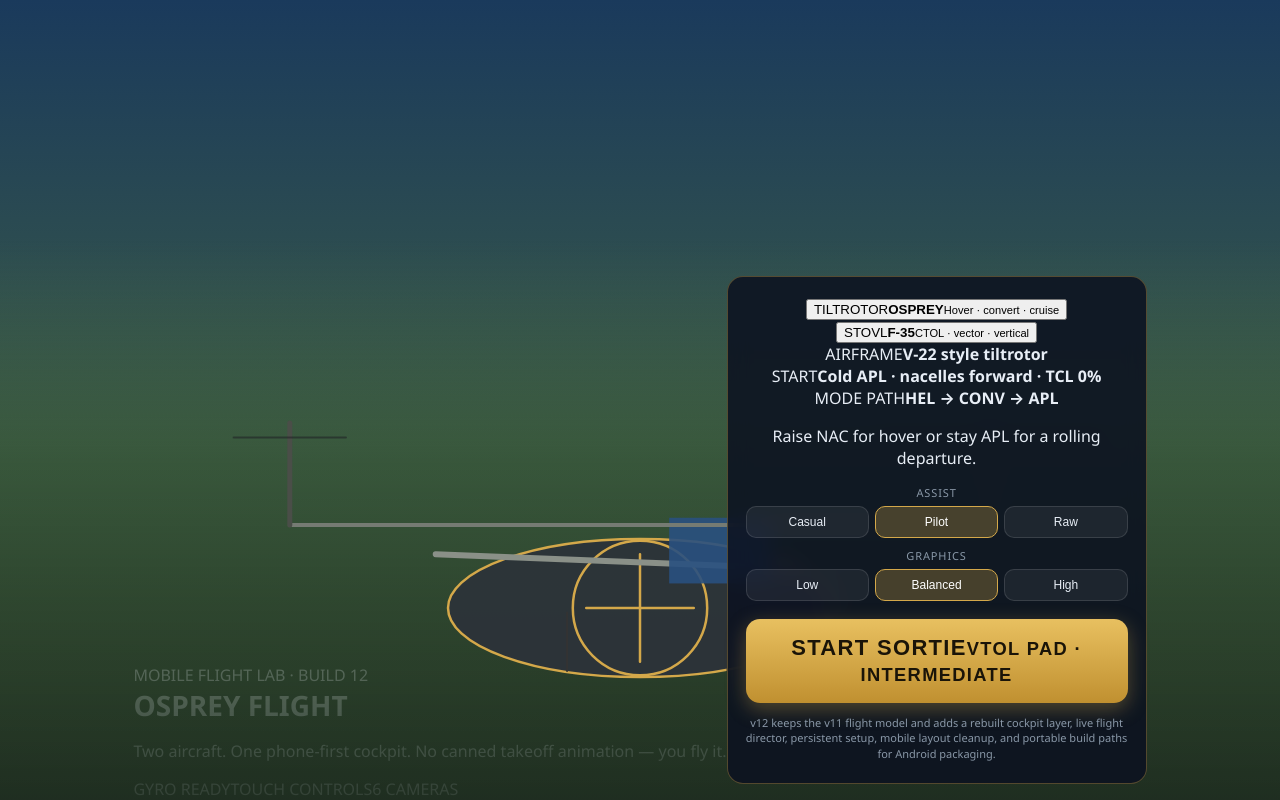
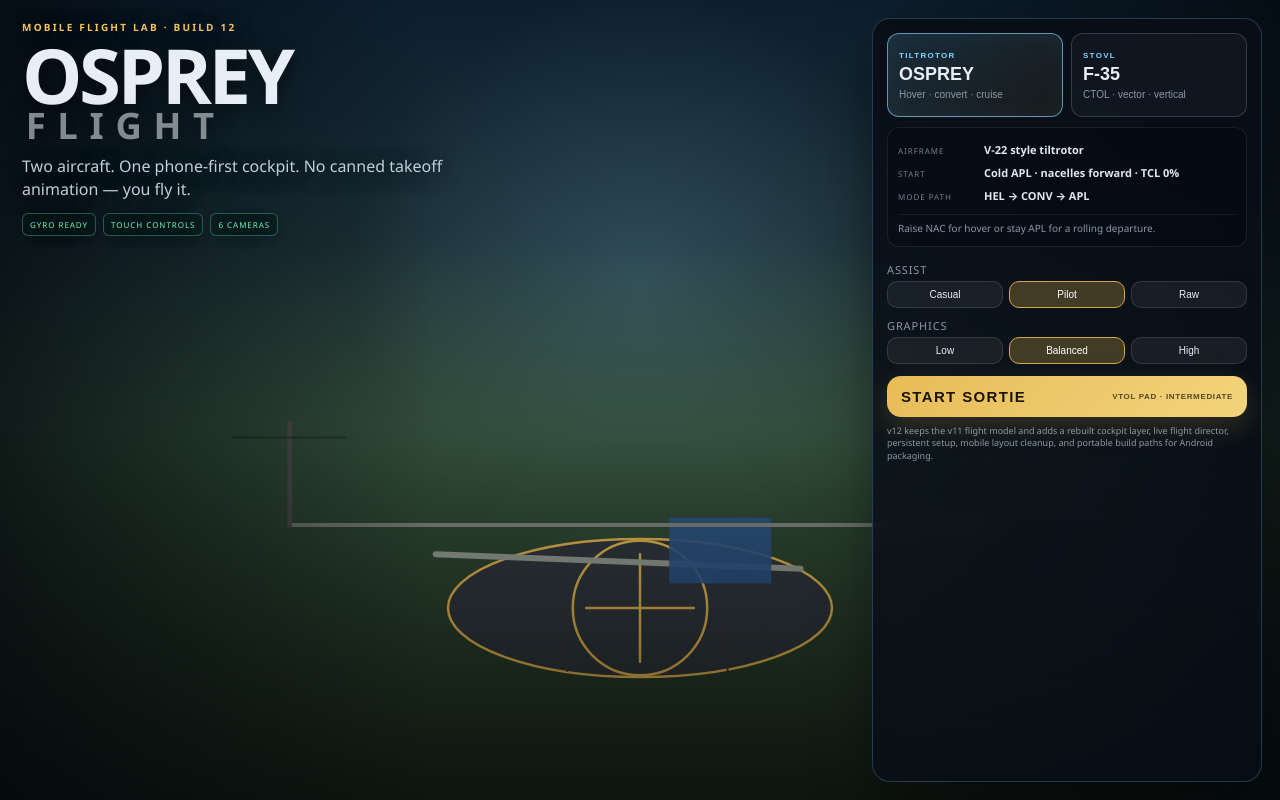
Before and after one commit to xz64uj777/VTOL, a React (Vite) app: page / in a window 1280 px wide. Built offline with nearby package versions, Linux system fonts and the light colour scheme.

Commit message:
v12: cockpit and hangar visual redesign

```diff
--- a/src/App.css
+++ b/src/App.css
@@ -910,3 +910,346 @@
   border-color: rgba(255, 120, 80, 0.65);
   background: rgba(60, 25, 20, 0.9);
 }
+
+
+/* —— v12 cockpit / hangar makeover —— */
+:root {
+  --glass: rgba(7, 12, 20, 0.76);
+  --glass-strong: rgba(7, 12, 20, 0.92);
+  --line: rgba(184, 213, 232, 0.2);
+  --green: #73f3ba;
+  --amber: #f4c35c;
+  --red: #ff725f;
+  --cyan: #80d8ff;
+}
+
+.hangar-v12 {
+  align-items: stretch;
+  justify-content: stretch;
+  background:
+    radial-gradient(circle at 50% 35%, rgba(92, 140, 170, 0.35), transparent 35%),
+    linear-gradient(180deg, #102639 0%, #273d3b 52%, #151c18 100%);
+}
+.hangar-vignette {
+  position: absolute;
+  inset: 0;
+  z-index: 1;
+  pointer-events: none;
+  background:
+    linear-gradient(90deg, rgba(2,7,12,.7), transparent 34%, transparent 66%, rgba(2,7,12,.7)),
+    linear-gradient(180deg, rgba(0,0,0,.18), transparent 55%, rgba(0,0,0,.52));
+}
+.hangar-hero {
+  position: absolute;
+  z-index: 2;
+  left: max(22px, env(safe-area-inset-left));
+  top: max(20px, env(safe-area-inset-top));
+  width: min(520px, 46vw);
+  text-shadow: 0 3px 20px rgba(0,0,0,.6);
+}
+.hangar-eyebrow {
+  color: var(--amber);
+  font-size: 10px;
+  font-weight: 800;
+  letter-spacing: .22em;
+}
+.hangar-hero h1 {
+  margin: 8px 0 4px;
+  font-size: clamp(34px, 6vw, 76px);
+  line-height: .88;
+  letter-spacing: -.045em;
+}
+.hangar-hero h1 span {
+  display: block;
+  color: rgba(232,238,246,.55);
+  font-size: .48em;
+  letter-spacing: .32em;
+  margin-left: .1em;
+}
+.hangar-hero p {
+  margin: 14px 0 12px;
+  width: min(430px, 100%);
+  color: #c2cfda;
+  font-size: clamp(12px, 1.5vw, 16px);
+  line-height: 1.45;
+}
+.hangar-statusline {
+  display: flex;
+  gap: 7px;
+  flex-wrap: wrap;
+}
+.hangar-statusline span {
+  padding: 5px 7px;
+  border: 1px solid rgba(115,243,186,.3);
+  background: rgba(5,28,23,.42);
+  color: var(--green);
+  border-radius: 6px;
+  font-size: 8px;
+  letter-spacing: .12em;
+}
+.hangar-panel-v12 {
+  position: absolute;
+  right: max(18px, env(safe-area-inset-right));
+  top: max(18px, env(safe-area-inset-top));
+  bottom: max(18px, env(safe-area-inset-bottom));
+  width: min(390px, 46vw);
+  margin: 0;
+  padding: 14px;
+  overflow: auto;
+  text-align: left;
+  border-radius: 18px;
+  background: linear-gradient(180deg, rgba(8,14,23,.94), rgba(8,14,23,.78));
+  border-color: rgba(128,216,255,.22);
+  box-shadow: 0 24px 60px rgba(0,0,0,.35);
+}
+.aircraft-picker {
+  display: grid;
+  grid-template-columns: 1fr 1fr;
+  gap: 8px;
+}
+.aircraft-card {
+  min-height: 84px;
+  padding: 11px;
+  border: 1px solid var(--line);
+  border-radius: 12px;
+  background: rgba(255,255,255,.035);
+  color: var(--text);
+  text-align: left;
+  cursor: pointer;
+}
+.aircraft-card strong,
+.aircraft-card small,
+.aircraft-card span { display: block; }
+.aircraft-card strong { font-size: 18px; margin: 4px 0; }
+.aircraft-card small { color: var(--dim); font-size: 10px; }
+.aircraft-card.active {
+  border-color: rgba(128,216,255,.65);
+  background: linear-gradient(145deg, rgba(128,216,255,.15), rgba(212,168,74,.08));
+  box-shadow: inset 0 0 24px rgba(128,216,255,.05);
+}
+.aircraft-kicker {
+  color: var(--cyan);
+  font-size: 8px;
+  font-weight: 800;
+  letter-spacing: .16em;
+}
+.launch-brief {
+  margin: 10px 0 8px;
+  padding: 10px;
+  border: 1px solid rgba(255,255,255,.08);
+  border-radius: 12px;
+  background: rgba(0,0,0,.18);
+}
+.launch-brief > div {
+  display: grid;
+  grid-template-columns: 78px 1fr;
+  gap: 8px;
+  padding: 4px 0;
+  align-items: baseline;
+}
+.launch-brief strong { font-size: 11px; color: #dce7ef; }
+.launch-brief p {
+  margin: 7px 0 0;
+  padding-top: 7px;
+  border-top: 1px solid rgba(255,255,255,.07);
+  color: var(--dim);
+  font-size: 10px;
+  line-height: 1.35;
+}
+.brief-label {
+  color: #6f8190;
+  font-size: 8px;
+  letter-spacing: .12em;
+}
+.hangar-options {
+  display: grid;
+  grid-template-columns: 1fr;
+  gap: 3px;
+}
+.hangar-option .hangar-label { margin: 7px 0 4px; }
+.seg.compact button { padding: 7px 5px; font-size: 10px; }
+.fly-btn-v12 {
+  margin-top: 12px;
+  padding: 12px 14px;
+  display: flex;
+  justify-content: space-between;
+  align-items: center;
+  text-align: left;
+  background: linear-gradient(135deg, #e7bc58, #f3d47c);
+  box-shadow: 0 10px 28px rgba(212,168,74,.2);
+}
+.fly-btn-v12 span { font-size: 15px; letter-spacing: .09em; }
+.fly-btn-v12 small { font-size: 8px; letter-spacing: .08em; opacity: .72; }
+.hangar-hint-v12 { font-size: 9px; margin-top: 8px; }
+
+.flight-brand {
+  position: absolute;
+  z-index: 3;
+  left: max(9px, env(safe-area-inset-left));
+  bottom: max(8px, env(safe-area-inset-bottom));
+  display: flex;
+  align-items: baseline;
+  gap: 6px;
+  color: rgba(231,239,246,.38);
+  pointer-events: none;
+  letter-spacing: .14em;
+}
+.flight-brand span { font-size: 8px; font-weight: 800; }
+.flight-brand small { font-size: 7px; color: var(--amber); }
+
+.hud-v12 { right: 310px; }
+.hud-primary { align-items: stretch; }
+.hud-v12 .hud-chip {
+  min-height: 35px;
+  background: linear-gradient(180deg, rgba(6,12,20,.83), rgba(6,12,20,.63));
+  border-color: var(--line);
+  border-radius: 7px;
+  box-shadow: inset 0 1px rgba(255,255,255,.03);
+}
+.hud-v12 .hud-chip .v { font-size: 15px; }
+.hud-speed { border-color: rgba(128,216,255,.38) !important; }
+.hud-vs.descending .v { color: var(--amber); }
+.hud-vs.danger { border-color: var(--red) !important; }
+.hud-vs.danger .v { color: #ff9d8f; }
+.hud-status-rail {
+  display: flex;
+  align-items: center;
+  gap: 5px;
+  margin-top: 5px;
+  max-width: max-content;
+  padding: 4px 5px;
+  border-radius: 7px;
+  background: rgba(5,10,17,.7);
+  border: 1px solid rgba(255,255,255,.07);
+  font-size: 8px;
+  letter-spacing: .08em;
+  color: #8ea0ae;
+}
+.hud-status-rail > span { white-space: nowrap; }
+.hud-airframe { color: var(--cyan); font-weight: 800; }
+.hud-power strong { color: #d9e7ef; }
+.hud-state {
+  padding: 2px 4px;
+  border-radius: 4px;
+  border: 1px solid rgba(255,255,255,.08);
+}
+.hud-state.active { color: var(--green); border-color: rgba(115,243,186,.28); }
+.hud-state.warn { color: #ff9d8f; border-color: rgba(255,114,95,.45); }
+.hud-camera { color: #687b8a; }
+.hud-reticle {
+  position: fixed;
+  left: 50%;
+  top: 50%;
+  width: 86px;
+  height: 24px;
+  transform: translate(-50%, -50%);
+  opacity: .55;
+}
+.reticle-dot {
+  position: absolute;
+  left: 50%;
+  top: 50%;
+  width: 5px;
+  height: 5px;
+  margin: -2.5px;
+  border: 1px solid rgba(220,242,255,.9);
+  border-radius: 50%;
+}
+.reticle-wing {
+  position: absolute;
+  top: 50%;
+  width: 28px;
+  height: 1px;
+  background: rgba(220,242,255,.8);
+}
+.reticle-left { left: 0; }
+.reticle-right { right: 0; }
+
+.flight-advisory {
+  position: absolute;
+  z-index: 5;
+  top: max(76px, calc(env(safe-area-inset-top) + 66px));
+  left: 50%;
+  transform: translateX(-50%);
+  width: min(430px, 50vw);
+  padding: 8px 11px 9px;
+  border-radius: 9px;
+  border: 1px solid rgba(128,216,255,.28);
+  background: rgba(5,12,20,.78);
+  backdrop-filter: blur(8px);
+  text-align: center;
+  pointer-events: none;
+  box-shadow: 0 8px 24px rgba(0,0,0,.18);
+}
+.flight-advisory-eyebrow,
+.flight-advisory strong,
+.flight-advisory > span:last-child { display: block; }
+.flight-advisory-eyebrow {
+  font-size: 7px;
+  letter-spacing: .18em;
+  color: var(--cyan);
+  margin-bottom: 2px;
+}
+.flight-advisory strong {
+  font-size: 12px;
+  letter-spacing: .06em;
+}
+.flight-advisory > span:last-child {
+  margin-top: 2px;
+  color: #a9b8c4;
+  font-size: 9px;
+  line-height: 1.3;
+}
+.flight-advisory.tone-good { border-color: rgba(115,243,186,.4); }
+.flight-advisory.tone-good .flight-advisory-eyebrow { color: var(--green); }
+.flight-advisory.tone-warn { border-color: rgba(244,195,92,.5); }
+.flight-advisory.tone-warn .flight-advisory-eyebrow { color: var(--amber); }
+.flight-advisory.tone-danger {
+  border-color: rgba(255,114,95,.65);
+  background: rgba(42,10,10,.82);
+}
+.flight-advisory.tone-danger .flight-advisory-eyebrow,
+.flight-advisory.tone-danger strong { color: #ff9d8f; }
+
+@media (orientation: portrait) {
+  .hangar-hero {
+    top: max(16px, env(safe-area-inset-top));
+    left: 16px;
+    width: calc(100% - 32px);
+  }
+  .hangar-hero h1 { font-size: clamp(34px, 12vw, 58px); }
+  .hangar-hero p, .hangar-statusline { display: none; }
+  .hangar-panel-v12 {
+    top: auto;
+    left: 10px;
+    right: 10px;
+    bottom: max(10px, env(safe-area-inset-bottom));
+    width: auto;
+    max-height: 68vh;
+  }
+}
+
+@media (max-width: 900px) and (orientation: landscape) {
+  .hangar-hero { width: 42vw; }
+  .hangar-hero p { font-size: 11px; max-width: 320px; }
+  .hangar-panel-v12 { width: min(360px, 48vw); }
+  .launch-brief > div { grid-template-columns: 66px 1fr; }
+  .hud-v12 { right: 225px; }
+  .hud-v12 .hud-chip { min-height: 31px; padding: 3px 6px; }
+  .hud-v12 .hud-chip .v { font-size: 12px; }
+  .hud-status-rail { max-width: 62vw; overflow: hidden; }
+  .flight-advisory { width: min(380px, 48vw); top: max(58px, calc(env(safe-area-inset-top) + 50px)); }
+}
+
+@media (max-width: 560px) {
+  .hud-v12 { right: 6px; }
+  .hud-primary { max-width: calc(100vw - 16px); }
+  .hud-v12 .hud-chip { min-height: 29px; padding: 3px 5px; }
+  .hud-v12 .hud-chip .v { font-size: 11px; }
+  .hud-status-rail { max-width: calc(100vw - 16px); font-size: 7px; }
+  .flight-advisory {
+    top: max(86px, calc(env(safe-area-inset-top) + 78px));
+    width: min(330px, 70vw);
+  }
+  .level-gauge { transform: scale(.88); transform-origin: top left; }
+}
```
